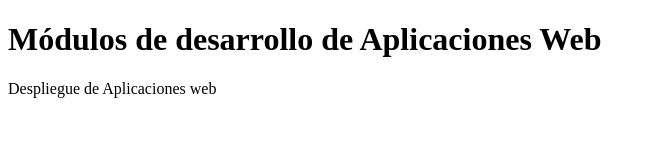
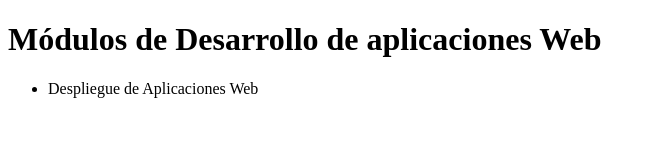
Before and after one commit to Ioke98/DawAct1_4, a plain HTML site: page index.html in a window 1280 px wide. Shown: the whole page, without its empty margins (0-656 px from the left). Drawn offline with Linux system fonts and the light colour scheme.

Commit message:
index vscode

```diff
--- a/index.html
+++ b/index.html
@@ -1,4 +1,15 @@
 <!DOCTYPE html>
-<head><h1>Módulos de desarrollo de Aplicaciones Web</h1></head>
-<body><p>Despliegue de Aplicaciones web</p></body>
+<html lang="es">
+<head>
+    <meta charset="UTF-8">
+    <meta name="viewport" content="width=device-width, initial-scale=1.0">
+    <title>Prueba</title>
+</head>
+
+<body>
+    <h1>Módulos de Desarrollo de aplicaciones Web</h1>
+    <ul>
+        <li>Despliegue de Aplicaciones Web</li>
+    </ul>
+</body>
 </html>
```
